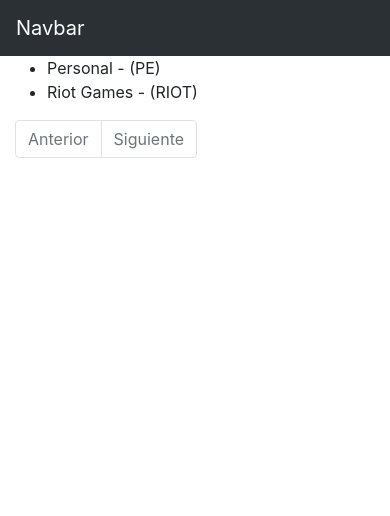
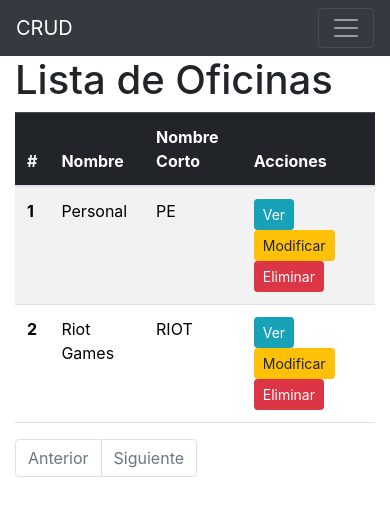
Before and after one commit to Zimith/Practico2, a Django app: page /oficina/lista/ in a window 390 px wide. Shown: the top 516 px of the page. Run offline with Django 5.2, Linux system fonts and the light colour scheme; data comes from the database, SQL or seed files in the repository; both versions use the stored data as it was after the commit; some libraries are stand-ins or nearby versions.

Commit message:
Creación de tablas para Persona y Oficina, refactor de formularios con crispy_forms, títulos dinámicos, botones Bootstrap y navbar responsive.

```diff
--- a/crud/templates/base.html
+++ b/crud/templates/base.html
@@ -4,10 +4,8 @@
     <meta charset="UTF-8">
     <meta name="viewport" content="width=device-width, initial-scale=1.0">
     <link rel="stylesheet" href="https://cdn.jsdelivr.net/npm/bootstrap@5.3.3/dist/css/bootstrap.min.css">
-    <script src="https://cdn.jsdelivr.net/npm/bootstrap@5.3.3/dist/js/bootstrap.bundle.min.js" defer></script>
 
     {% load bootstrap4 %}
-
     {% bootstrap_css %}
 
     <title>Crud</title>
@@ -17,10 +15,10 @@
 
     <div class="container">
         {% block content %}
-
         {% endblock content %}
     </div>
+
+    <script src="https://cdn.jsdelivr.net/npm/bootstrap@5.3.3/dist/js/bootstrap.bundle.min.js"></script>
     {% bootstrap_javascript jquery='full' %}
-
 </body>
 </html>
--- a/crud/templates/navbar.html
+++ b/crud/templates/navbar.html
@@ -1,55 +1,57 @@
-<nav class="navbar navbar-expand-lg bg-body-tertiary" data-bs-theme="dark">
+<nav class="navbar navbar-expand-lg navbar-dark bg-dark">
   <div class="container-fluid">
-    <a class="navbar-brand" href="#">Navbar</a>
-    <button class="navbar-toggler" type="button" data-bs-toggle="collapse" data-bs-target="#navbarSupportedContent" aria-controls="navbarSupportedContent" aria-expanded="false" aria-label="Toggle navigation">
+    <a class="navbar-brand" href="#">CRUD</a>
+    <button class="navbar-toggler" type="button" data-bs-toggle="collapse" data-bs-target="#navbarNavDropdown"
+            aria-controls="navbarNavDropdown" aria-expanded="false" aria-label="Toggle navigation">
       <span class="navbar-toggler-icon"></span>
     </button>
-    <div class="collapse navbar-collapse" id="navbarSupportedContent">
+
+    <div class="collapse navbar-collapse" id="navbarNavDropdown">
+
+      <!-- LEFT: Dropdowns -->
       <ul class="navbar-nav me-auto mb-2 mb-lg-0">
+        <li class="nav-item dropdown">
+          <a class="nav-link dropdown-toggle" href="#" id="personasDropdown" role="button" data-bs-toggle="dropdown" aria-expanded="false">
+            Personas
+          </a>
+          <ul class="dropdown-menu" aria-labelledby="personasDropdown">
+            <li><a class="dropdown-item" href="{% url 'persona:lista' %}">Lista</a></li>
+            <li><a class="dropdown-item" href="{% url 'persona:crear' %}">Agregar</a></li>
+          </ul>
+        </li>
+
+        <li class="nav-item dropdown">
+          <a class="nav-link dropdown-toggle" href="#" id="oficinasDropdown" role="button" data-bs-toggle="dropdown" aria-expanded="false">
+            Oficinas
+          </a>
+          <ul class="dropdown-menu" aria-labelledby="oficinasDropdown">
+            <li><a class="dropdown-item" href="{% url 'oficina:lista' %}">Lista</a></li>
+            <li><a class="dropdown-item" href="{% url 'oficina:crear' %}">Agregar</a></li>
+          </ul>
+        </li>
+      </ul>
+
+      <!-- RIGHT: Search y Usuario -->
+      <div class="d-flex align-items-center ms-auto">
+        <form class="d-flex me-2" role="search" action="{% url 'persona:buscar' %}" method="get">
+          <input class="form-control me-2" type="search" placeholder="Buscar persona" aria-label="Search" name="q" />
+          <button class="btn btn-outline-light" type="submit">Buscar</button>
+        </form>
+
         {% if user.is_authenticated %}
           <div class="dropdown">
-          <button class="btn btn-secondary dropdown-toggle" type="button" data-bs-toggle="dropdown" aria-expanded="false">
-            {{user.username}}
-          </button>
-              <ul class="dropdown-menu">
-                <li><a class="dropdown-item" href="{% url 'account_logout' %}">Cerrar Sesion</a></li>
-              </ul>
+            <button class="btn btn-secondary dropdown-toggle" type="button" data-bs-toggle="dropdown" aria-expanded="false">
+              {{ user.username }}
+            </button>
+            <ul class="dropdown-menu dropdown-menu-end">
+              <li><a class="dropdown-item" href="{% url 'account_logout' %}">Cerrar Sesión</a></li>
+            </ul>
           </div>
+        {% else %}
+          <a class="btn btn-outline-light" href="{% url 'account_login' %}">Iniciar Sesión</a>
+        {% endif %}
+      </div>
 
-        {% else %}
-        <li class="nav-item">
-          <a class="nav-link" href="{% url 'account_login' %}">Iniciar Sesion</a>
-        </li>
-
-        {% endif %}
-
-
-
-        <li class="nav-item">
-          <a class="nav-link active" aria-current="page" href="#">Home</a>
-        </li>
-        <li class="nav-item">
-          <a class="nav-link" href="#">Link</a>
-        </li>
-        <li class="nav-item dropdown">
-          <a class="nav-link dropdown-toggle" href="#" role="button" data-bs-toggle="dropdown" aria-expanded="false">
-            Dropdown
-          </a>
-          <ul class="dropdown-menu">
-            <li><a class="dropdown-item" href="#">Action</a></li>
-            <li><a class="dropdown-item" href="#">Another action</a></li>
-            <li><hr class="dropdown-divider"></li>
-            <li><a class="dropdown-item" href="#">Something else here</a></li>
-          </ul>
-        </li>
-        <li class="nav-item">
-          <a class="nav-link disabled" aria-disabled="true">Disabled</a>
-        </li>
-      </ul>
-      <form class="d-flex" role="search" action="{% url 'persona:buscar' %}">
-        <input class="form-control me-2" type="search" placeholder="Search" aria-label="Search" name="q"/>
-        <button class="btn btn-outline-success" type="submit">Search</button>
-      </form>
     </div>
   </div>
 </nav>
--- a/crud/templates/oficina/lista.html
+++ b/crud/templates/oficina/lista.html
@@ -1,15 +1,32 @@
 {% extends 'base.html' %}
+
 {% block content %}
-
-    {% if oficinas %}
-            <ul>
-                {% for oficina in oficinas %}
-                    <li>{{ oficina }}</li>
-                {% endfor %}
-            </ul>
-             {% include 'paginator.html' %}
-    {% endif %}
-
-
-
+    <h1>Lista de Oficinas</h1>
+    <table class="table table-striped">
+      <thead class="table-dark">
+        <tr>
+          <th scope="col">#</th>
+          <th scope="col">Nombre</th>
+          <th scope="col">Nombre Corto</th>
+          <th scope="col">Acciones</th>
+        </tr>
+      </thead>
+      <tbody>
+        {% for oficina in oficinas %}
+          <tr>
+            <th scope="row">{{ forloop.counter }}</th>
+            <td>{{ oficina.nombre }}</td>
+            <td>{{ oficina.nombre_corto }}</td>
+            <td>
+              <a href="{% url 'oficina:detalle' oficina.pk %}" class="btn btn-info btn-sm">Ver</a>
+              <a href="{% url 'oficina:actualizar' oficina.pk %}" class="btn btn-warning btn-sm">Modificar</a>
+              <a href="{% url 'oficina:eliminar' oficina.pk %}" class="btn btn-danger btn-sm">Eliminar</a>
+            </td>
+          </tr>
+        {% endfor %}
+      </tbody>
+    </table>
+    <div class="pagination">
+        {% include 'paginator.html' %}
+    </div>
 {% endblock content %}
```
Also changed, not shown: crud/templates/oficina/crear.html (+19 -7 lines), crud/templates/persona/crear.html (+20 -8 lines), crud/templates/persona/lista.html (+26 -8 lines), crud/db.sqlite3.
